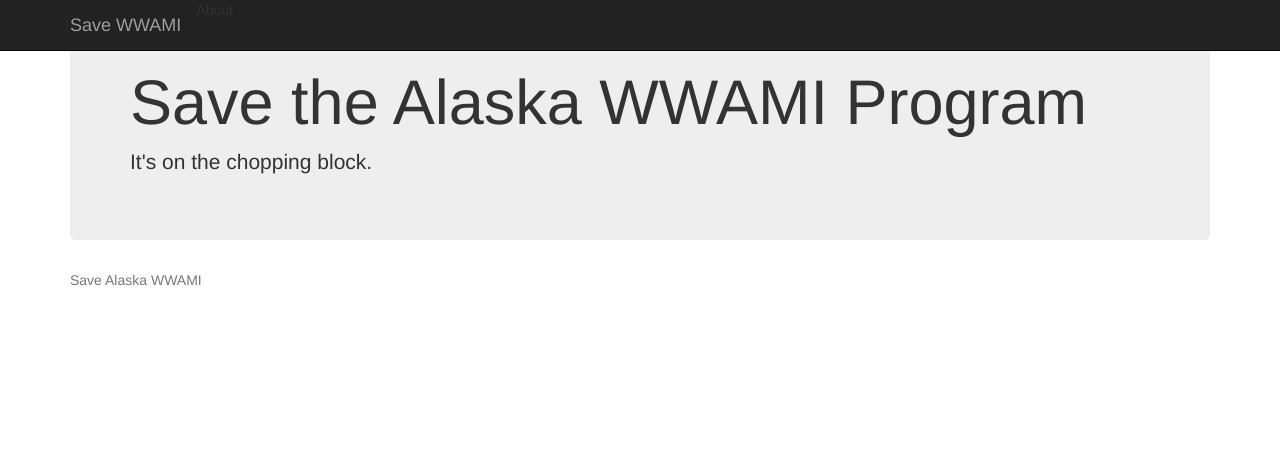
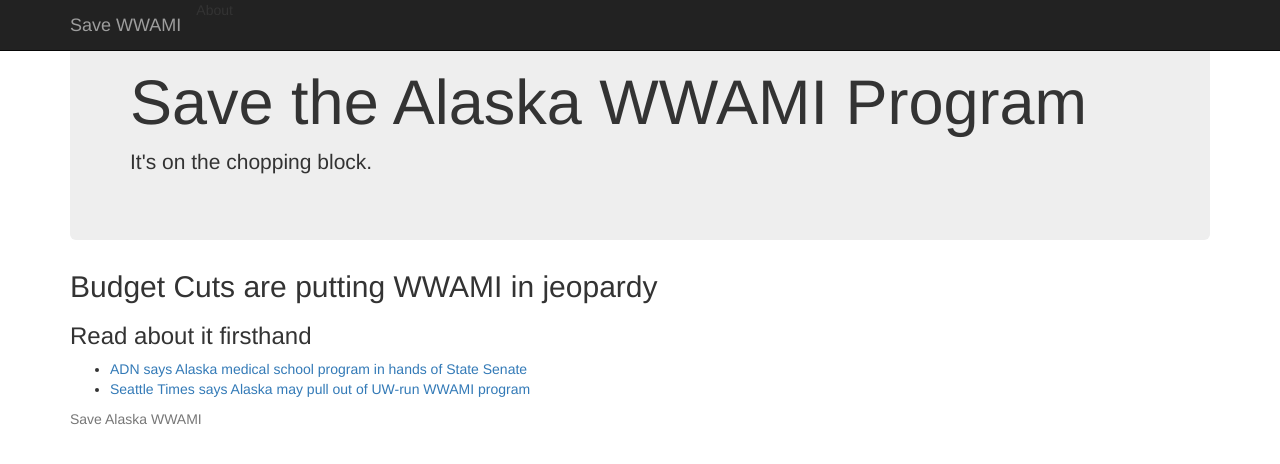
Before and after one commit to muskox/muskox, a plain HTML site: page index.html in a window 1280 px wide. Drawn offline with nearby package versions, Linux system fonts and the light colour scheme.

Commit message:
articles

```diff
--- a/index.html
+++ b/index.html
@@ -37,15 +37,30 @@
           </div><!--/.nav-collapse -->
         </div>
       </div>
+    </div>
+
+    <div class="container">
+      <div class="jumbotron">
+        <h1>Save the Alaska WWAMI Program</h1>
+        <p class="lead">It's on the chopping block.</p>
+      </div>
+
+
+    <h2>Budget Cuts are putting WWAMI in jeopardy</h2>
+    <h3>Read about it firsthand</h3>
+    <ul>
+     <li><a href="http://www.adn.com/article/20150318/future-alaska-medical-school-program-hands-state-senate">ADN says Alaska medical school program in hands of State Senate</a></li>
+     <li><a href="http://www.seattletimes.com/seattle-news/education/alaska-may-pull-out-of-uw-run-wwami-program-which-trains-doctors-for-five-states/">Seattle Times says Alaska may pull out of UW-run WWAMI program</a></li>
+    <ul>
+
+
+
+
 
     </div>
 
-      <div class="container">
-        <div class="jumbotron">
-          <h1>Save the Alaska WWAMI Program</h1>
-          <p class="lead">It's on the chopping block.</p>
-        </div>
-      </div>
+
+
 
 
 
```
